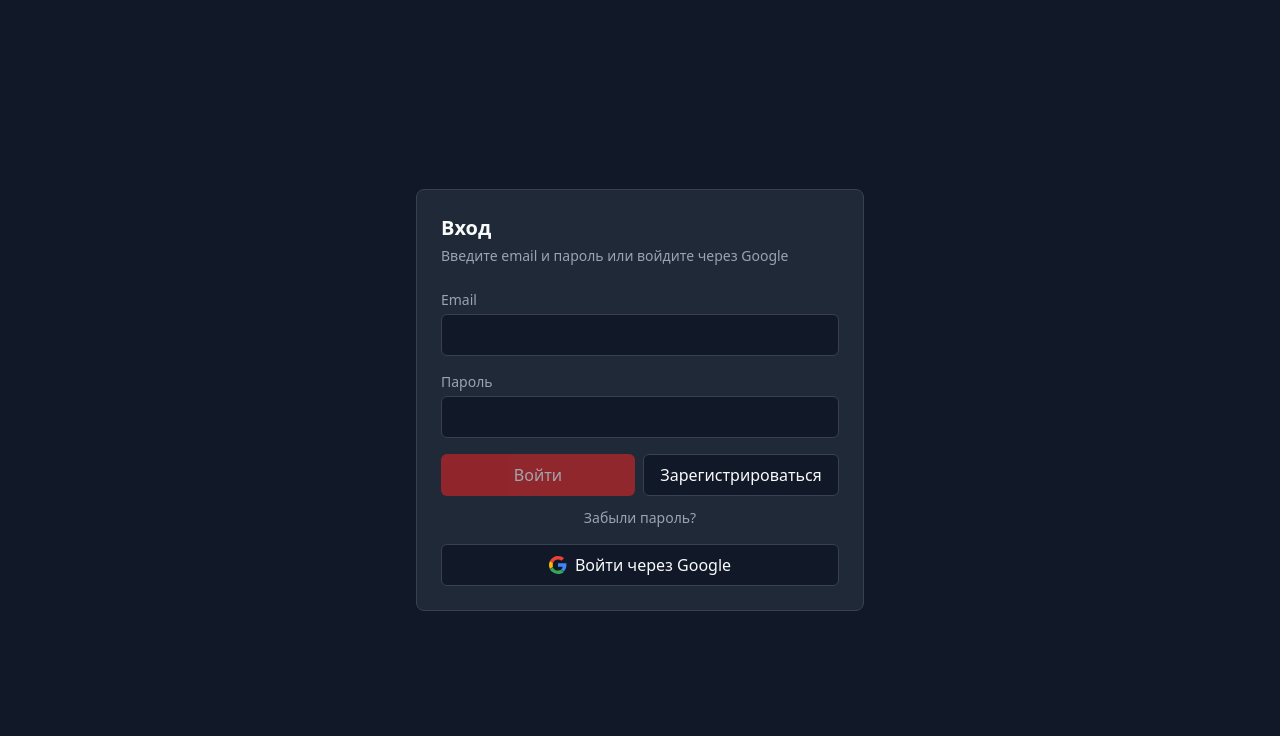
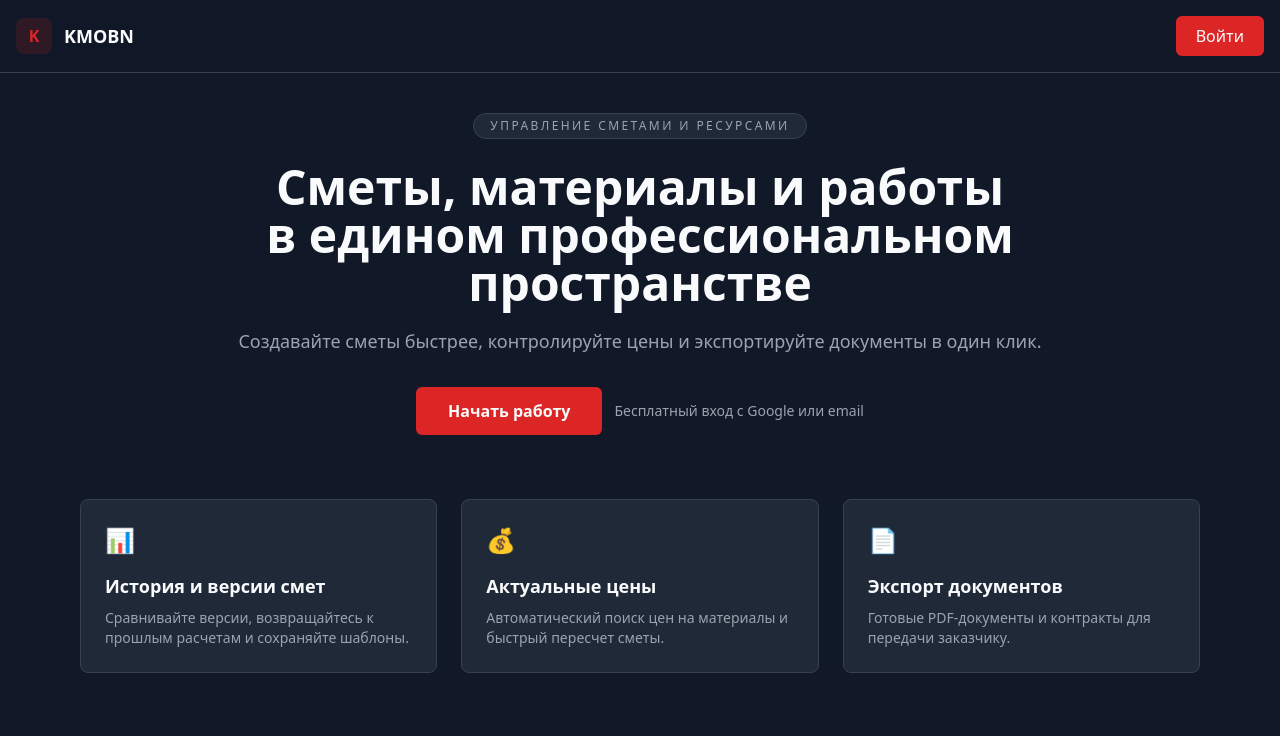
Before and after one commit to Maxxvall/KMOBN, a React (Vite) app: page / in a window 1280 px wide. Shown: the top 736 px of the page. Built offline with nearby package versions, Linux system fonts and the light colour scheme; no server answers.

Commit message:
feat: обновить логику аутентификации, добавить страницу приземления и улучшить управление пользователями

```diff
--- a/App.tsx
+++ b/App.tsx
@@ -14,26 +14,21 @@ import ContractNameModal from './components/ContractNameModal';
 import Analytics from './components/Analytics';
 import ScrollToTop from './components/ScrollToTop';
 import Login from './components/Login';
+import LandingPage from './components/LandingPage.tsx';
 import { generatePdf } from './services/pdfGenerator';
 import { generatePdf as generatePdfColored } from './services/pdfGenerator2';
 import { generatePdfContract } from './services/pdfContractGenerator';
 import { validateEstimate } from './services/estimateValidation';
 import { searchPrice } from './services/priceService';
 import { aiPriceSearch } from './services/aiPriceSearch';
-import { DEFAULT_API_DAILY_LIMIT, getApiUsageToday, getAvailableQuota, getPriceCacheKey, shouldUpdatePrice } from './services/priceCache';
-import { checkUserCredentials, loadEstimates, saveEstimates, loadTemplates, saveTemplates, addTemplate, deleteTemplate, deleteEstimatesByNumber, deleteEstimateById, loadMaterials, saveMaterials, addMaterial, updateMaterial, deleteMaterial, loadWorks, saveWorks, addWork, updateWork, deleteWork, loadBundles, saveBundles, addBundle, updateBundle, deleteBundle } from './services/database';
+import { DEFAULT_API_DAILY_LIMIT, getApiUsageToday, getAvailableQuota, getPriceCacheKey, setCurrentUserId, shouldUpdatePrice } from './services/priceCache';
+import { loadEstimates, saveEstimates, loadTemplates, saveTemplates, addTemplate, deleteTemplate, deleteEstimatesByNumber, deleteEstimateById, loadMaterials, saveMaterials, addMaterial, updateMaterial, deleteMaterial, loadWorks, saveWorks, addWork, updateWork, deleteWork, loadBundles, saveBundles, addBundle, updateBundle, deleteBundle } from './services/database';
 import supabase, { isSupabaseConfigured } from './services/supabase';
 import { useDebouncedSave } from './hooks/useDebouncedSave';
 
 
 type SaveMode = 'overwrite' | 'new';
 
-type AppProps = {
-    initialAuthenticated?: boolean;
-};
-
-const AUTH_STORAGE_KEY = 'kmobn:isAuthenticated';
-const LOCAL_USER_STORAGE_KEY = 'kmobn:username';
 const RECOVERY_STORAGE_KEY = 'kmobn:recoveryRequired';
 const hasRecoveryFlagInUrl = (): boolean => {
     if (typeof window === 'undefined') return false;
@@ -92,15 +87,7 @@ const normalizeEstimateChains = (raw: Estimate[]): { normalized: Estimate[]; cha
     return { normalized, changed };
 };
 
-const App: React.FC<AppProps> = ({ initialAuthenticated }) => {
-    const [localAuthenticated, setLocalAuthenticated] = useState(Boolean(initialAuthenticated));
-    const [localUserName, setLocalUserName] = useState<string | null>(() => {
-        try {
-            return localStorage.getItem(LOCAL_USER_STORAGE_KEY);
-        } catch {
-            return null;
-        }
-    });
+const App: React.FC = () => {
     const [supabaseUser, setSupabaseUser] = useState<User | null>(null);
     const useSupabaseAuth = isSupabaseConfigured();
     const [recoveryRequired, setRecoveryRequired] = useState(() => {
@@ -112,8 +99,8 @@ const App: React.FC<AppProps> = ({ initialAuthenticated }) => {
     });
     const recoveryIntent = recoveryRequired || hasRecoveryFlagInUrl();
     const isAuthenticated = useMemo(() => {
-        return useSupabaseAuth ? Boolean(supabaseUser) && !recoveryIntent : localAuthenticated;
-    }, [localAuthenticated, supabaseUser, useSupabaseAuth, recoveryIntent]);
+        return Boolean(supabaseUser) && !recoveryIntent;
+    }, [supabaseUser, recoveryIntent]);
     const displayName = useMemo(() => {
         if (supabaseUser) {
             const meta = supabaseUser.user_metadata as Record<string, string | undefined> | undefined;
@@ -125,8 +112,8 @@ const App: React.FC<AppProps> = ({ initialAuthenticated }) => {
                 'Пользователь'
             );
         }
-        return localUserName || null;
-    }, [localUserName, supabaseUser]);
+        return null;
+    }, [supabaseUser]);
     const [view, setView] = useState<View>(View.HISTORY);
     const [estimates, setEstimates] = useState<Estimate[]>([]);
     const [templates, setTemplates] = useState<ProjectTemplate[]>([]);
@@ -144,6 +131,7 @@ const App: React.FC<AppProps> = ({ initialAuthenticated }) => {
     });
     const [sync, setSync] = useState<{ visible: boolean; message: string; type: 'success' | 'error' | 'info' }>({ visible: false, message: '', type: 'info' });
     const [showPasswordRecoveryModal, setShowPasswordRecoveryModal] = useState(false);
+    const [showLoginModal, setShowLoginModal] = useState(false);
     const [recoveryPassword, setRecoveryPassword] = useState('');
     const [recoverySubmitting, setRecoverySubmitting] = useState(false);
     const [showPdfStyleModal, setShowPdfStyleModal] = useState(false);
@@ -170,22 +158,11 @@ const App: React.FC<AppProps> = ({ initialAuthenticated }) => {
     const saveQueuedRef = useRef(false);
     const savedIndicatorTimerRef = useRef<ReturnType<typeof setTimeout> | null>(null);
 
-    const handleLogin = useCallback(async (username: string, password: string) => {
-        if (useSupabaseAuth) {
-            throw new Error('Используйте вход через email или Google');
+    const handleLogin = useCallback(async (_username: string, _password: string) => {
+        if (!useSupabaseAuth) {
+            throw new Error('Supabase не настроен');
         }
-        const ok = await checkUserCredentials(username, password);
-        if (!ok) {
-            throw new Error('Неверный логин или пароль');
-        }
-        setLocalAuthenticated(true);
-        setLocalUserName(username);
-        try {
-            localStorage.setItem(AUTH_STORAGE_KEY, 'true');
-            localStorage.setItem(LOCAL_USER_STORAGE_KEY, username);
-        } catch {
-            // ignore
-        }
+        throw new Error('Локальный вход отключен');
     }, [useSupabaseAuth]);
 
     const handleGoogleLogin = useCallback(async () => {
@@ -273,16 +250,12 @@ const App: React.FC<AppProps> = ({ initialAuthenticated }) => {
         } catch (error) {
             console.error('Supabase signOut error:', error);
         }
-        setLocalAuthenticated(false);
-        setLocalUserName(null);
         setSupabaseUser(null);
+        setCurrentUserId(null);
         setRecoveryRequired(false);
         try {
-            localStorage.removeItem(AUTH_STORAGE_KEY);
-            localStorage.removeItem(LOCAL_USER_STORAGE_KEY);
             localStorage.removeItem(RECOVERY_STORAGE_KEY);
         } catch {
-            // ignore
         }
     }, []);
 
@@ -331,6 +304,7 @@ const App: React.FC<AppProps> = ({ initialAuthenticated }) => {
             }
             if (!isMounted) return;
             setSupabaseUser(data.session?.user ?? null);
+            setCurrentUserId(data.session?.user?.id ?? null);
             if (!data.session?.user) {
                 clearRecoveryRequired();
             }
@@ -345,6 +319,7 @@ const App: React.FC<AppProps> = ({ initialAuthenticated }) => {
 
         const { data } = supabase.auth.onAuthStateChange((event, session) => {
             setSupabaseUser(session?.user ?? null);
+            setCurrentUserId(session?.user?.id ?? null);
             if (!session?.user) {
                 clearRecoveryRequired();
             }
@@ -374,6 +349,21 @@ const App: React.FC<AppProps> = ({ initialAuthenticated }) => {
             setShowPasswordRecoveryModal(true);
         }
     }, [recoveryIntent]);
+
+    useEffect(() => {
+        if (typeof window === 'undefined') return;
+        try {
+            const cleared = localStorage.getItem('kmobn:cache_cleared_v2');
+            if (cleared) return;
+            Object.keys(localStorage).forEach(key => {
+                if (key.startsWith('price_cache_') || key.startsWith('price_api_usage_')) {
+                    localStorage.removeItem(key);
+                }
+            });
+            localStorage.setItem('kmobn:cache_cleared_v2', 'true');
+        } catch {
+        }
+    }, []);
 
     const handleUpdatePassword = useCallback(async () => {
         if (!supabase) return;
@@ -1283,6 +1273,18 @@ const App: React.FC<AppProps> = ({ initialAuthenticated }) => {
     if (!isAuthenticated) {
         return (
             <div className="min-h-screen bg-background text-text-primary">
+                <LandingPage onOpenLogin={() => setShowLoginModal(true)} />
+                {showLoginModal && (
+                    <div className="fixed inset-0 z-50 flex items-center justify-center bg-black/60 px-4" role="dialog" aria-modal="true">
+                        <div className="relative w-full max-w-md">
+                            <button
+                                type="button"
+                                onClick={() => setShowLoginModal(false)}
+                                aria-label="Закрыть окно входа"
+                                className="absolute -top-4 -right-4 bg-surface rounded-full w-8 h-8 flex items-center justify-center text-text-secondary hover:text-text-primary border border-border"
+                            >
+                                ×
+                            </button>
                             <Login
                                 onLogin={handleLogin}
                                 onGoogleLogin={handleGoogleLogin}
@@ -1291,6 +1293,9 @@ const App: React.FC<AppProps> = ({ initialAuthenticated }) => {
                                 onResetPassword={handleResetPassword}
                                 useSupabaseAuth={useSupabaseAuth}
                             />
+                        </div>
+                    </div>
+                )}
                 {passwordRecoveryModal}
             </div>
         );
--- /dev/null
+++ b/components/LandingPage.tsx
@@ -0,0 +1,89 @@
+import React from 'react';
+
+type LandingPageProps = {
+    onOpenLogin: () => void;
+};
+
+const LandingPage: React.FC<LandingPageProps> = ({ onOpenLogin }) => {
+    return (
+        <div className="min-h-screen bg-background text-text-primary">
+            <header className="fixed top-0 left-0 right-0 z-40 border-b border-border bg-background/80 backdrop-blur">
+                <div className="mx-auto flex max-w-7xl items-center justify-between px-4 py-4">
+                    <div className="flex items-center gap-3">
+                        <div className="flex h-9 w-9 items-center justify-center rounded-lg bg-primary/15 text-primary font-semibold">
+                            K
+                        </div>
+                        <span className="text-lg font-semibold">KMOBN</span>
+                    </div>
+                    <button
+                        type="button"
+                        onClick={onOpenLogin}
+                        className="rounded-md bg-primary px-5 py-2 text-text-primary font-medium hover:bg-primary-hover"
+                    >
+                        Войти
+                    </button>
+                </div>
+            </header>
+
+            <main className="pt-28">
+                <section className="mx-auto max-w-5xl px-4 text-center">
+                    <p className="mx-auto inline-flex items-center gap-2 rounded-full border border-border bg-surface px-4 py-1 text-xs uppercase tracking-[0.2em] text-text-secondary">
+                        Управление сметами и ресурсами
+                    </p>
+                    <h1 className="mt-6 text-4xl font-semibold leading-tight sm:text-5xl">
+                        Сметы, материалы и работы
+                        <br />
+                        в едином профессиональном пространстве
+                    </h1>
+                    <p className="mt-5 text-lg text-text-secondary">
+                        Создавайте сметы быстрее, контролируйте цены и экспортируйте документы в один клик.
+                    </p>
+                    <div className="mt-8 flex flex-col items-center justify-center gap-3 sm:flex-row">
+                        <button
+                            type="button"
+                            onClick={onOpenLogin}
+                            className="rounded-md bg-primary px-8 py-3 text-base font-semibold text-text-primary hover:bg-primary-hover"
+                        >
+                            Начать работу
+                        </button>
+                        <span className="text-sm text-text-secondary">Бесплатный вход с Google или email</span>
+                    </div>
+                </section>
+
+                <section className="mx-auto mt-16 grid max-w-6xl gap-6 px-4 md:grid-cols-3">
+                    <div className="rounded-lg border border-border bg-surface p-6">
+                        <div className="text-2xl">📊</div>
+                        <h2 className="mt-4 text-lg font-semibold">История и версии смет</h2>
+                        <p className="mt-2 text-sm text-text-secondary">Сравнивайте версии, возвращайтесь к прошлым расчетам и сохраняйте шаблоны.</p>
+                    </div>
+                    <div className="rounded-lg border border-border bg-surface p-6">
+                        <div className="text-2xl">💰</div>
+                        <h2 className="mt-4 text-lg font-semibold">Актуальные цены</h2>
+                        <p className="mt-2 text-sm text-text-secondary">Автоматический поиск цен на материалы и быстрый пересчет сметы.</p>
+                    </div>
+                    <div className="rounded-lg border border-border bg-surface p-6">
+                        <div className="text-2xl">📄</div>
+                        <h2 className="mt-4 text-lg font-semibold">Экспорт документов</h2>
+                        <p className="mt-2 text-sm text-text-secondary">Готовые PDF-документы и контракты для передачи заказчику.</p>
+                    </div>
+                </section>
+
+                <section className="mx-auto mt-16 max-w-5xl px-4 pb-16">
+                    <div className="rounded-xl border border-border bg-surface p-8 text-center">
+                        <h3 className="text-2xl font-semibold">Войдите и начните работать за минуту</h3>
+                        <p className="mt-3 text-sm text-text-secondary">Все данные защищены и видны только вашему аккаунту.</p>
+                        <button
+                            type="button"
+                            onClick={onOpenLogin}
+                            className="mt-6 rounded-md bg-primary px-8 py-3 text-base font-semibold text-text-primary hover:bg-primary-hover"
+                        >
+                            Войти в систему
+                        </button>
+                    </div>
+                </section>
+            </main>
+        </div>
+    );
+};
+
+export default LandingPage;
--- a/components/Login.tsx
+++ b/components/Login.tsx
@@ -117,7 +117,7 @@ const Login: React.FC<LoginProps> = ({ onLogin, onGoogleLogin, onEmailLogin, onE
   };
 
   return (
-    <div className="min-h-screen flex items-center justify-center bg-background px-4">
+    <>
       <div className="w-full max-w-md bg-surface border border-border rounded-lg p-6">
         <h1 className="text-xl font-semibold text-text-primary">Вход</h1>
         <p className="mt-1 text-sm text-text-secondary">
@@ -259,9 +259,7 @@ const Login: React.FC<LoginProps> = ({ onLogin, onGoogleLogin, onEmailLogin, onE
                   value={signupPhone}
                   onChange={(e) => setSignupPhone(e.target.value)}
                   className="mt-1 w-full rounded-md bg-background border border-border px-3 py-2 text-text-primary"
-                  autoComplete="tel"
                 />
-              </div>
               </div>
               <div className="mt-6 flex gap-2">
                 <button
@@ -270,7 +268,7 @@ const Login: React.FC<LoginProps> = ({ onLogin, onGoogleLogin, onEmailLogin, onE
                   disabled={isSignupSubmitting}
                   className="flex-1 rounded-md bg-primary px-4 py-2 text-text-primary font-medium disabled:opacity-60 hover:bg-primary-hover"
                 >
-                {isSignupSubmitting ? 'Создаю…' : 'Сохранить'}
+                  {isSignupSubmitting ? 'Сохраняю…' : 'Зарегистрироваться'}
                 </button>
                 <button
                   type="button"
@@ -279,6 +277,7 @@ const Login: React.FC<LoginProps> = ({ onLogin, onGoogleLogin, onEmailLogin, onE
                 >
                   Отмена
                 </button>
+              </div>
             </div>
           </div>
         </div>
@@ -329,7 +328,7 @@ const Login: React.FC<LoginProps> = ({ onLogin, onGoogleLogin, onEmailLogin, onE
           </div>
         </div>
       )}
-    </div>
+    </>
   );
 };
 
--- a/index.tsx
+++ b/index.tsx
@@ -2,14 +2,6 @@
 import React from 'react';
 import ReactDOM from 'react-dom/client';
 import App from './App';
-
-const initialAuthenticated = (() => {
-    try {
-        return localStorage.getItem('kmobn:isAuthenticated') === 'true';
-    } catch {
-        return false;
-    }
-})();
 
 const rootElement = document.getElementById('root');
 if (!rootElement) {
@@ -19,6 +11,6 @@ if (!rootElement) {
 const root = ReactDOM.createRoot(rootElement);
 root.render(
     <React.StrictMode>
-        <App initialAuthenticated={initialAuthenticated} />
+        <App />
     </React.StrictMode>
 );
```
Also changed, not shown: services/database.ts (+16 -48 lines), services/priceCache.ts (+12 -5 lines), services/supabase.ts (+8 -8 lines), 1 other file (tests, documents, lock files or other folders). Lines whose indentation alone changed are shown as unchanged.
